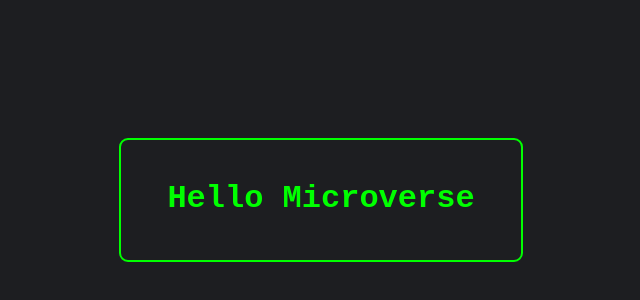
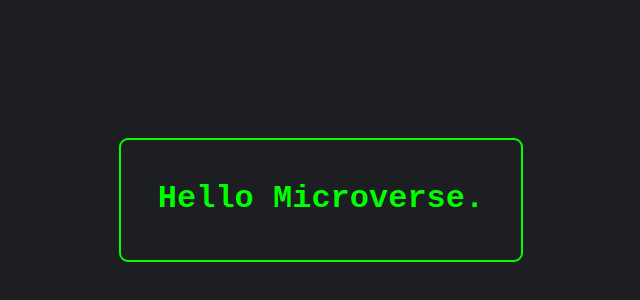
Before and after one commit to BlesslinJerishR/HelloMicroverse, a plain HTML site: page index.html in a window 1280 px wide. Shown: the part 200-500 px from the top of the page, without its empty margins (319-959 px from the left). Drawn offline with Linux system fonts and the light colour scheme.

Commit message:
Changed Index.html

```diff
--- a/index.html
+++ b/index.html
@@ -8,6 +8,6 @@
     <link rel="stylesheet" href="style.css" />
   </head>
   <body>
-    <h1>Hello Microverse</h1>
+    <h1>Hello Microverse.</h1>
   </body>
 </html>
```
